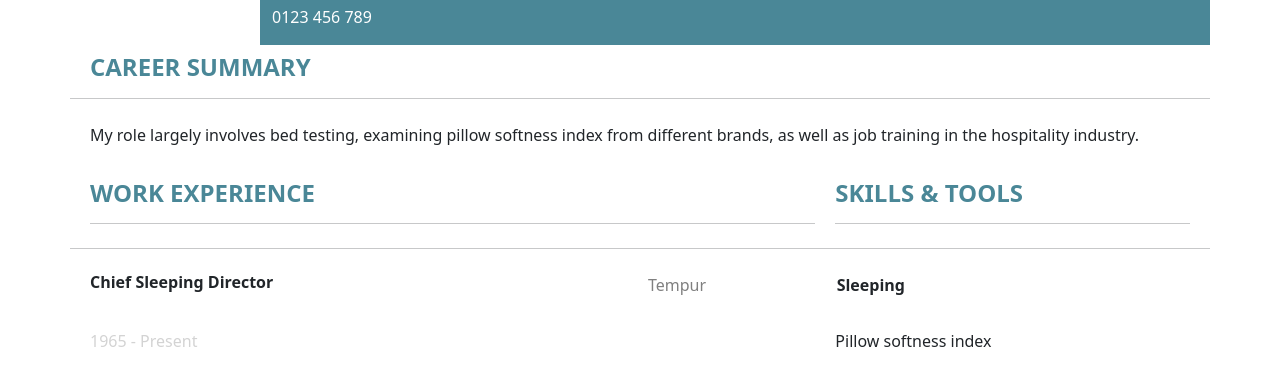
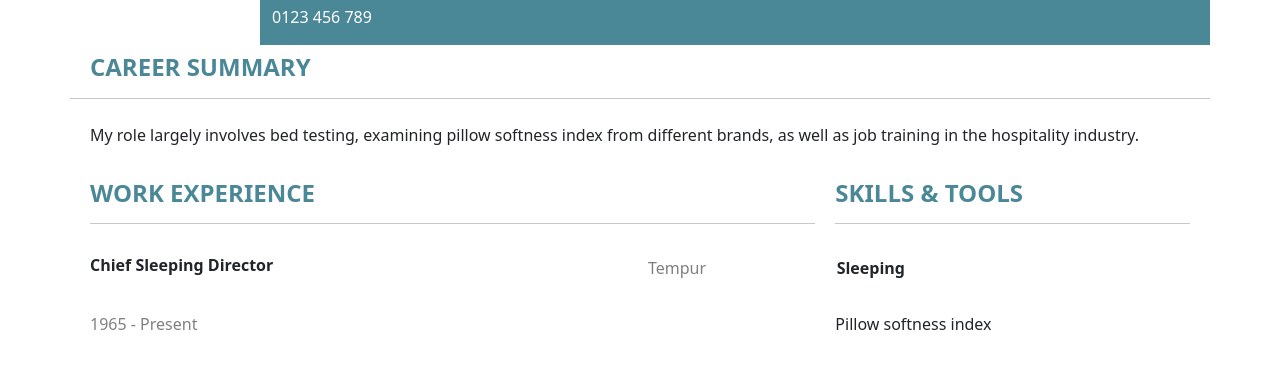
Before and after one commit to luthan-123/luthan-123.github.io, a plain HTML site: page index.html in a window 1280 px wide. Shown: the part 128-514 px from the top of the page. Drawn offline with nearby package versions, Linux system fonts and the light colour scheme.

Commit message:
Neyðarutgangùr

```diff
--- a/index.html
+++ b/index.html
@@ -52,7 +52,6 @@
                     <hr>
                 </div>
             </div>
-            <hr>
             <div style="grid-template-columns: 6fr 2fr 4fr;" class="d-grid gap-1">
                 <div class="p-2">
                     <h6 style="font-weight: bold;">Chief Sleeping Director</h6>
@@ -66,7 +65,7 @@
             </div>
             <div style="grid-template-columns: 8fr 4fr;" class="d-grid gap-1">
                 <div class="p-2">
-                    <p style="color: lightgray; font-weight: lighter;">1965 - Present</p>
+                    <p style="color: gray; font-weight: lighter;">1965 - Present</p>
                 </div>
                 <div class="p-2">
                     <p>Pillow softness index</p>
```
